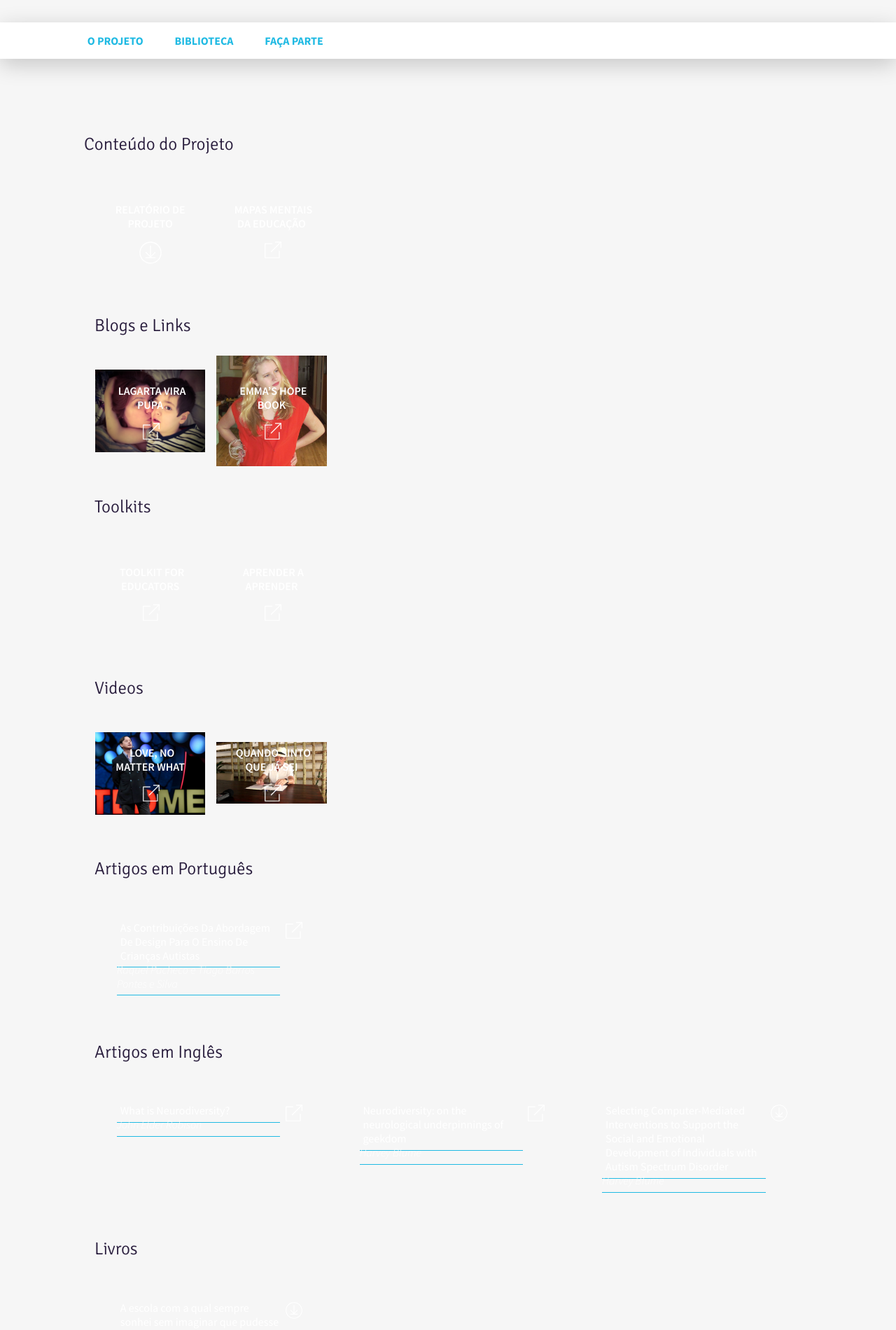
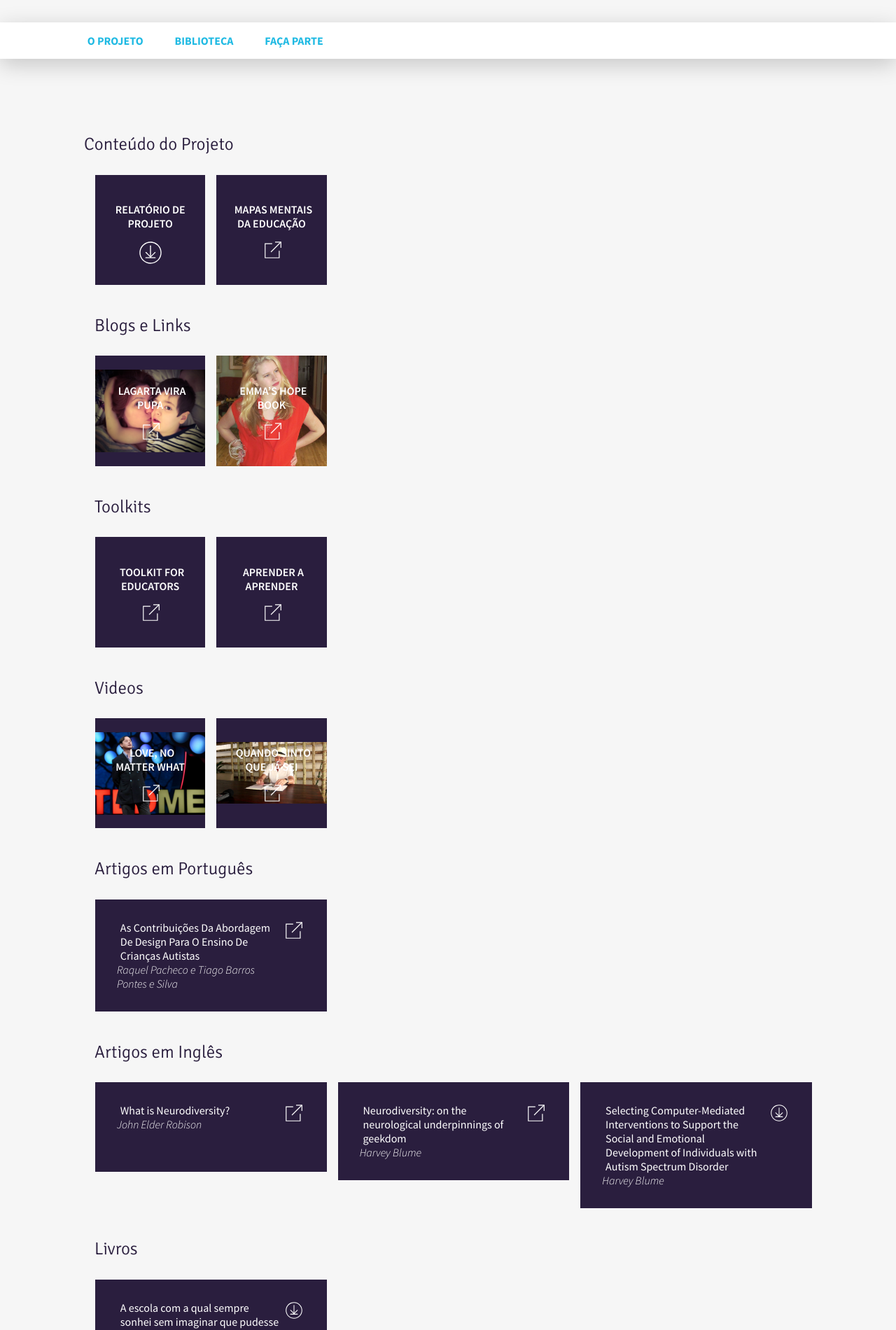
Before and after one commit to empatiaparaque/empatiaparaque.github.io, a Jekyll site: the page biblioteca/index.html, which Jekyll copies as it is, in a window 1280 px wide. Shown: the part 256-2156 px from the top of the page at 70% size. Built offline with Jekyll 4.4.1, drawn with Linux system fonts in a browser that asks for light colours; nearby versions of some CDN libraries.

Commit message:
Ajustes CSS

```diff
--- a/sass/_02_atoms.sass
+++ b/sass/_02_atoms.sass
@@ -34,6 +34,7 @@ a
 
 .square-cover
  @extend .square
+ background-color: $dark-purple
  +bimg('', 100%, center)
  +transition
  &:hover
@@ -44,6 +45,7 @@ a
  position: relative
  margin: 1rem 0 0 1rem
  min-height: 8rem
+ background-color: $dark-purple
  +bimg('', 100%, center)
  +transition
  &:hover
@@ -83,6 +85,7 @@ a
   display: inline-block
  a
   color: $white
+  border: 0
  img
   width: 2rem
   position: absolute
--- a/stylesheets/style.css
+++ b/stylesheets/style.css
@@ -2430,46 +2430,48 @@ a img {
 
 /* line 35, ../sass/_02_atoms.sass */
 .square-cover {
+  background-color: #2a1e3e;
   background-image: url("");
   background-size: 100%;
   background-position: center;
   background-repeat: no-repeat;
   transition: 0.3s linear 0s;
 }
-/* line 39, ../sass/_02_atoms.sass */
+/* line 40, ../sass/_02_atoms.sass */
 .square-cover:hover {
   background-size: 120%;
   transition: 0.3s linear 0s;
 }
 
-/* line 43, ../sass/_02_atoms.sass */
+/* line 44, ../sass/_02_atoms.sass */
 .rectangle-cover {
   position: relative;
   margin: 1rem 0 0 1rem;
   min-height: 8rem;
+  background-color: #2a1e3e;
   background-image: url("");
   background-size: 100%;
   background-position: center;
   background-repeat: no-repeat;
   transition: 0.3s linear 0s;
 }
-/* line 49, ../sass/_02_atoms.sass */
+/* line 51, ../sass/_02_atoms.sass */
 .rectangle-cover:hover {
   background-size: 120%;
   transition: 0.3s linear 0s;
 }
-/* line 52, ../sass/_02_atoms.sass */
+/* line 54, ../sass/_02_atoms.sass */
 .rectangle-cover:first-child {
   margin-left: 0;
 }
 @media screen and (max-width: 39.9375em) {
-  /* line 43, ../sass/_02_atoms.sass */
+  /* line 44, ../sass/_02_atoms.sass */
   .rectangle-cover {
     margin: 0;
   }
 }
 
-/* line 61, ../sass/_02_atoms.sass */
+/* line 63, ../sass/_02_atoms.sass */
 .square-content {
   position: absolute;
   top: 0;
@@ -2479,33 +2481,34 @@ a img {
   padding: 25% 10%;
   box-sizing: border-box !important;
 }
-/* line 69, ../sass/_02_atoms.sass */
+/* line 71, ../sass/_02_atoms.sass */
 .square-content img {
   margin-top: 1rem;
   width: 2rem;
 }
 
-/* line 74, ../sass/_02_atoms.sass */
+/* line 76, ../sass/_02_atoms.sass */
 .biblioteca a img {
   height: 1.5rem !important;
 }
 
-/* line 77, ../sass/_02_atoms.sass */
+/* line 79, ../sass/_02_atoms.sass */
 .rectangle-content {
   padding: 10% 1rem;
   position: relative;
   color: white;
 }
-/* line 81, ../sass/_02_atoms.sass */
+/* line 83, ../sass/_02_atoms.sass */
 .rectangle-content span {
   width: calc(100% - 2.5rem);
   display: inline-block;
 }
-/* line 84, ../sass/_02_atoms.sass */
+/* line 86, ../sass/_02_atoms.sass */
 .rectangle-content a {
   color: white;
-}
-/* line 86, ../sass/_02_atoms.sass */
+  border: 0;
+}
+/* line 89, ../sass/_02_atoms.sass */
 .rectangle-content img {
   width: 2rem;
   position: absolute;
@@ -2513,7 +2516,7 @@ a img {
   right: 1rem;
 }
 
-/* line 92, ../sass/_02_atoms.sass */
+/* line 95, ../sass/_02_atoms.sass */
 .arrow-forth, .arrow-back {
   background-image: url("../img/arrow.svg");
   background-size: contain;
@@ -2526,13 +2529,13 @@ a img {
   margin: 5rem 1rem 0 1rem;
 }
 
-/* line 99, ../sass/_02_atoms.sass */
+/* line 102, ../sass/_02_atoms.sass */
 .arrow-back {
   transform: scaleX(-1);
   float: left;
 }
 
-/* line 104, ../sass/_02_atoms.sass */
+/* line 107, ../sass/_02_atoms.sass */
 .hamburguer {
   border: 5px solid white;
   border-left: 0;
@@ -2549,7 +2552,7 @@ a img {
   -ms-transform: translateY(-50%);
   transform: translateY(-50%);
 }
-/* line 114, ../sass/_02_atoms.sass */
+/* line 117, ../sass/_02_atoms.sass */
 .hamburguer:after {
   position: absolute;
   content: "";
@@ -2560,7 +2563,7 @@ a img {
   height: 100%;
 }
 
-/* line 122, ../sass/_02_atoms.sass */
+/* line 125, ../sass/_02_atoms.sass */
 .logo {
   display: inline-block;
   width: 12rem;
@@ -2572,34 +2575,34 @@ a img {
   background-repeat: no-repeat;
 }
 
-/* line 128, ../sass/_02_atoms.sass */
+/* line 131, ../sass/_02_atoms.sass */
 .code {
   color: #20bae3;
   font-family: "Cousine";
   font-size: 0.8rem;
 }
 
-/* line 133, ../sass/_02_atoms.sass */
+/* line 136, ../sass/_02_atoms.sass */
 .force-square {
   padding: 30% 0;
 }
 
-/* line 137, ../sass/_02_atoms.sass */
+/* line 140, ../sass/_02_atoms.sass */
 .lagarta {
   background-image: url("../img/lagartavirapupa.jpg");
 }
 
-/* line 139, ../sass/_02_atoms.sass */
+/* line 142, ../sass/_02_atoms.sass */
 .lovenomatter {
   background-image: url("../img/lovenomatter.jpg");
 }
 
-/* line 141, ../sass/_02_atoms.sass */
+/* line 144, ../sass/_02_atoms.sass */
 .quandosintoque {
   background-image: url("../img/quandosintoque.jpg");
 }
 
-/* line 143, ../sass/_02_atoms.sass */
+/* line 146, ../sass/_02_atoms.sass */
 .emma {
   background-image: url("../img/emma.jpg");
 }
```
